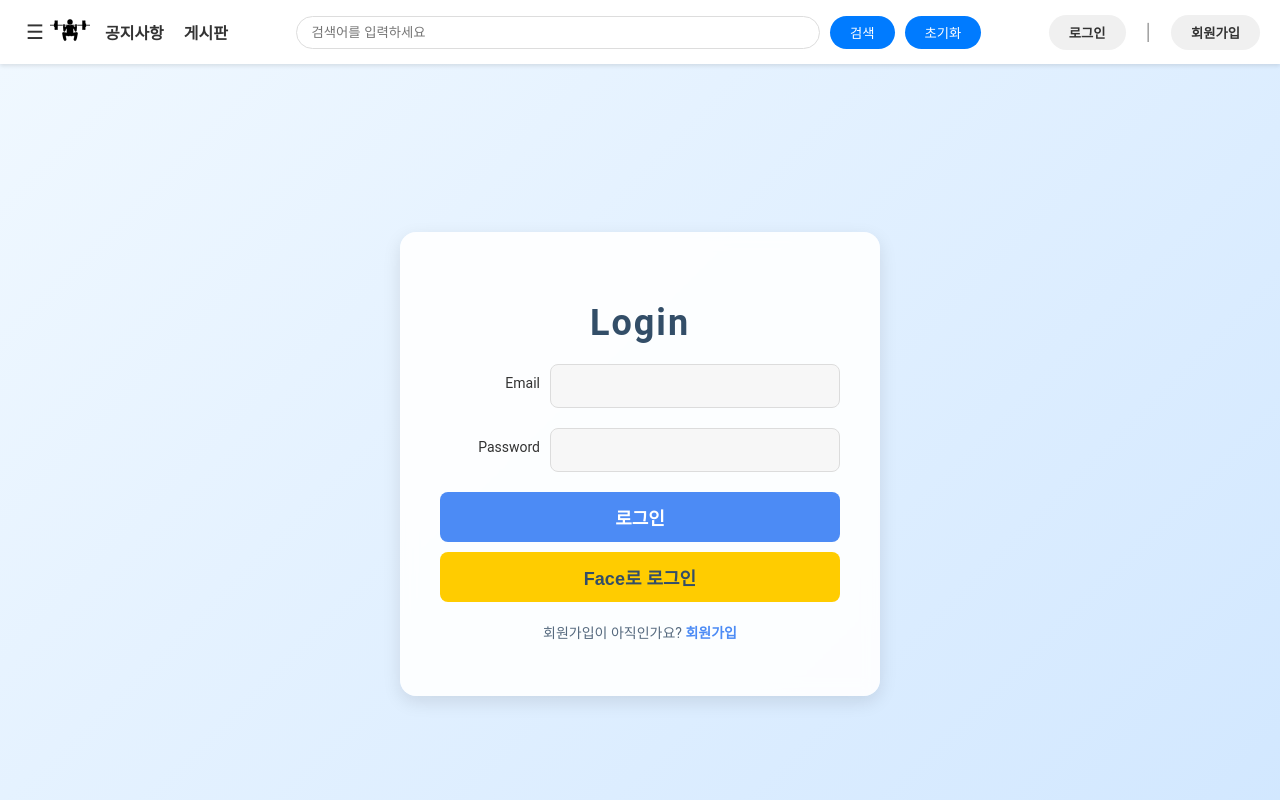
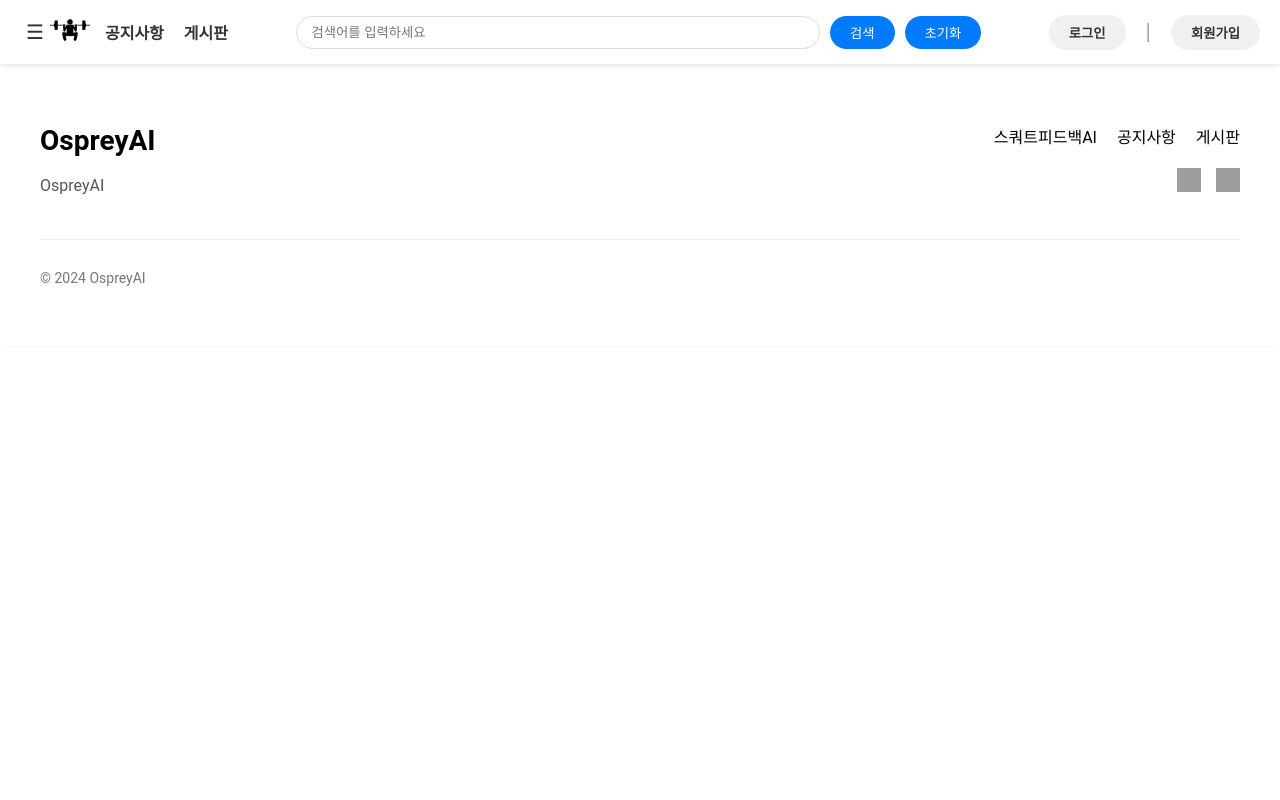
Before and after one commit to eunjiAi/OspreyAi, a React (Create React App) app in the folder client/: page /Login in a window 1280 px wide. Shown: the top 800 px of the page. Built offline with nearby package versions, Linux system fonts and the light colour scheme; grey boxes are pictures that could not be loaded.

Commit message:
homejs Update

```diff
--- a/client/src/App.js
+++ b/client/src/App.js
@@ -8,7 +8,6 @@ import SquatFeedback from "./pages/SquatFeedback/SquatFeedback";
 import Board from "./pages/Board/Board";
 import BoardDetail from "./pages/Board/BoardDetail";
 import BoardCreate from "./pages/Board/BoardCreate";
-import Login from "./pages/Login/Login";
 import FaceLogin from "./pages/Login/FaceLogin";
 import Signup from "./pages/Signup/Signup";
 import MyPage from "./pages/MyPage/MyPage";
@@ -37,7 +36,6 @@ function App() {
         <Route path="/" element={<Home searchResults={generalResults} />} />
         <Route path="/SquatFeedback" element={<SquatFeedback />} />
 
-        <Route path="/Login" element={<Login />} />
         <Route path="/FaceLogin" element={<FaceLogin />} />
 
         <Route path="/Signup" element={<Signup />} />
--- a/client/src/pages/Home/Home.css
+++ b/client/src/pages/Home/Home.css
@@ -1,4 +1,5 @@
-/* 홈 컨테이너 */
+
+
 .home-container {
   display: flex;
   flex-direction: column;
@@ -10,17 +11,11 @@
   font-family: 'Roboto', sans-serif;
   overflow-x: hidden;
   width: 100%;
-  margin: 0; /* 여백 제거 */
+  margin: 0;
   box-sizing: border-box;
 }
 
-  /* 히어로 섹션 스타일 */
-  .hero {
-    text-align: center;
-    margin-bottom: 50px;
-    animation: fadeIn 1.5s ease-out;
-  }
-
+/* OspreyAI */
 .hero-title {
   font-size: 56px;
   color: #334e68;
@@ -29,6 +24,7 @@
   letter-spacing: 2px;
 }
 
+/* 실시간 스쿼트피드백 AI */
 .hero-description {
   font-size: 20px;
   color: #55697e;
@@ -37,19 +33,26 @@
   line-height: 1.6;
 }
 
-  /* 특징 섹션 스타일 */
+/* 하얀 박스 */
+.hero {
+  text-align: center;
+  margin-bottom: 40px;
+  animation: fadeIn 1.5s ease-out;
+}
+
+/* 하얀 박스 */
 .features {
   display: flex;
   justify-content: space-around;
   width: 100%;
   max-width: 1200px;
-    margin-top: 40px;
-    flex-wrap: wrap; /* 요소를 줄바꿈하여 더 나은 반응형 배치 */
+  margin-top: 20px;
+  flex-wrap: wrap;
 }
-
+/* 하얀 박스 */
 .feature {
   background-color: rgba(255, 255, 255, 0.8);
-  padding: 40px;
+  padding: 33px;
   border-radius: 16px;
   box-shadow: 0 6px 18px rgba(0, 0, 0, 0.1);
   text-align: center;
@@ -58,30 +61,31 @@
   color: #334e68;
   transition: transform 0.3s ease, box-shadow 0.3s ease, background-color 0.3s ease;
   backdrop-filter: blur(8px);
-  margin: 0 10px; /* 각 카드 간의 여백 조정 */
+  margin: 0 10px; /* 각 카드 간의 여백 */
 }
 
-
+  /* 메인 로고 이미지 */
   .feature-icon img {
-    width: 80px;
-    height: 80px;
-    margin-bottom: 20px;
+    width: 110px;
+    height: 110px;
   }
 
+  /* SquatFeedback AI 글자 */
   .feature-title {
     font-size: 28px;
-    color: #334e68; /*타이틀 색상 */
+    color: #334e68;
     margin-bottom: 10px;
     font-weight: 500;
   }
 
+  /* OspreyAI 글자 */
   .feature-description {
+    margin-top: 20px;
     font-size: 18px;
-    color: #55697e; /* 설명 텍스트 */
-    margin-bottom: 20px;
+    color: #55697e;
   }
 
-  /* 호버 시 박스 확대 효과 */
+  /* 호버 시 박스 확대 */
   .feature:hover {
     transform: translateY(-10px) scale(1.05);
     background-color: rgba(255, 255, 255, 0.9);
@@ -93,12 +97,12 @@
     .features {
         flex-direction: column;
         align-items: center;
-        padding: 0 20px; /* 좌우 여백 추가 */
+        padding: 0 20px;
     }
 
     .feature {
         margin-bottom: 30px;
-        width: 100%; /* 작은 화면에서 전체 너비로 확장 */
+        width: 100%;
         max-width: 400px;
     }
 }
--- a/client/src/pages/Home/Home.js
+++ b/client/src/pages/Home/Home.js
@@ -8,7 +8,7 @@ function Home() {
         <div className="home-container">
             <section className="hero">
                 <h1 className="hero-title">OspreyAI</h1>
-                <p className="hero-description">실시간 모니터링 스쿼트 AI</p>
+                <p className="hero-description">실시간 스쿼트피드백 AI</p>
             </section>
             <section className="features">
                 <Link to="/SquatFeedback" className="feature">
--- a/client/src/pages/Login/Login.css
+++ /dev/null
@@ -1,125 +0,0 @@
-/* 로그인 컨테이너 */
-.login-container {
-  display: flex;
-  justify-content: center;
-  align-items: center;
-  height: 100vh;
-  background: linear-gradient(135deg, #f0f8ff, #d1e7ff);
-  color: #334e68;
-  font-family: 'Roboto', sans-serif;
-}
-
-/* 로그인 박스 */
-.login-box {
-  background-color: rgba(255, 255, 255, 0.9);
-  padding: 40px;
-  border-radius: 16px;
-  box-shadow: 0 6px 18px rgba(0, 0, 0, 0.1);
-  max-width: 400px;
-  width: 100%;
-  text-align: center;
-  backdrop-filter: blur(8px);
-}
-
-/* 로그인 제목 */
-.login-title {
-  font-size: 36px;
-  margin-bottom: 20px;
-  font-weight: bold;
-  color: #334e68;
-  letter-spacing: 2px;
-}
-
-/* 입력 그룹 */
-.input-group {
-  margin-bottom: 20px;
-  text-align: left;
-}
-
-.input-group label {
-  font-size: 16px;
-  color: #55697e;
-  margin-bottom: 5px;
-  display: block;
-}
-
-.input-group input {
-  width: 100%;
-  padding: 10px;
-  border: none;
-  border-radius: 8px;
-  font-size: 16px;
-  background-color: rgba(255, 255, 255, 0.2);
-  color: #334e68;
-  outline: none;
-}
-
-.input-group input::placeholder {
-  color: #8899a6;
-}
-
-/* 로그인 버튼 */
-.login-button {
-  width: 100%;
-  padding: 12px;
-  font-size: 18px;
-  font-weight: bold;
-  color: white;
-  background-color: #4c8bf5;
-  border: none;
-  border-radius: 8px;
-  cursor: pointer;
-  transition: background-color 0.3s ease;
-}
-
-.login-button:hover {
-  background-color: #3a72d9;
-}
-
-/* 회원가입 링크 */
-.signup-prompt {
-  margin-top: 20px;
-  font-size: 14px;
-  color: #55697e;
-}
-
-.signup-link {
-  color: #4c8bf5;
-  text-decoration: none;
-  font-weight: bold;
-}
-
-.signup-link:hover {
-  text-decoration: underline;
-}
-
-/* Face 로그인 버튼 */
-.face-login-button {
-  width: 100%;
-  padding: 12px;
-  font-size: 18px;
-  font-weight: bold;
-  color: #334e68;
-  background-color: #ffcc00;
-  border: none;
-  border-radius: 8px;
-  cursor: pointer;
-  margin-top: 10px; /* 로그인 버튼과 간격 */
-  transition: background-color 0.3s ease;
-}
-
-.face-login-button:hover {
-  background-color: #e6b800;
-}
-
-
-/* 반응형 스타일 */
-@media (max-width: 768px) {
-  .login-box {
-    padding: 30px;
-  }
-
-  .login-title {
-    font-size: 28px;
-  }
-}
--- a/client/src/pages/Login/Login.js
+++ /dev/null
@@ -1,59 +0,0 @@
-import React, { useState } from 'react';
-import './Login.css';
-import { useNavigate, Link } from 'react-router-dom';
-
-function Login() {
-  const [email, setEmail] = useState('');
-  const [password, setPassword] = useState('');
-  const navigate = useNavigate();
-
-  const handleLogin = (e) => {
-    e.preventDefault();
-    console.log('Logging in with', email, password);
-    navigate('/dashboard'); // 로그인 후 리다이렉트
-  };
-
-  const handleFaceLogin = () => {
-    console.log('Face login clicked');
-    navigate('/FaceLogin'); // Face 로그인 페이지로 이동
-  };
-
-  return (
-    <div className="login-container">
-      <section className="login-box">
-        <h1 className="login-title">Login</h1>
-        <form onSubmit={handleLogin} className="login-form">
-          <div className="input-group">
-            <label htmlFor="email">Email</label>
-            <input
-              type="email"
-              id="email"
-              value={email}
-              onChange={(e) => setEmail(e.target.value)}
-              required
-            />
-          </div>
-          <div className="input-group">
-            <label htmlFor="password">Password</label>
-            <input
-              type="password"
-              id="password"
-              value={password}
-              onChange={(e) => setPassword(e.target.value)}
-              required
-            />
-          </div>
-          <button type="submit" className="login-button">로그인</button>
-        </form>
-        <button className="face-login-button" onClick={handleFaceLogin}>
-          Face로 로그인
-        </button>
-        <p className="signup-prompt">
-          회원가입이 아직인가요? <Link to="/signup" className="signup-link"> 회원가입</Link>
-        </p>
-      </section>
-    </div>
-  );
-}
-
-export default Login;
```
Lines whose indentation alone changed are shown as unchanged.
